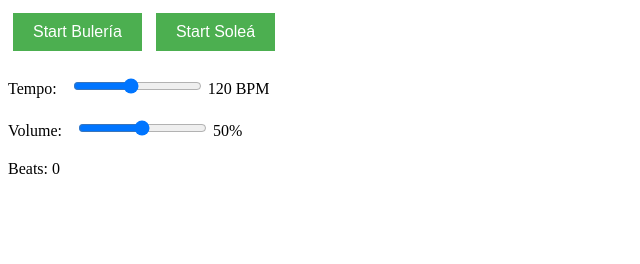
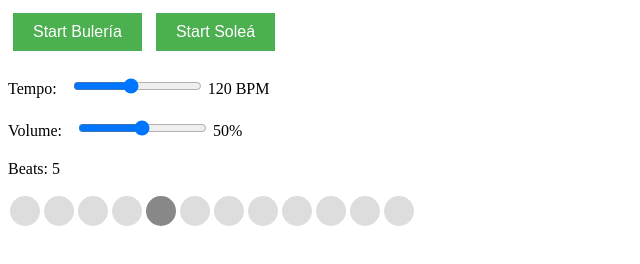
Before and after one commit to scrT7/scrT7.github.io, a plain HTML site: page index.html in a window 1280 px wide. Both pictures are taken after a click on the button "Start Bulería". Shown: the whole page, without its empty margins (0-640 px from the left). Drawn offline with Linux system fonts and the light colour scheme.

Commit message:
Update index.html

```diff
--- a/index.html
+++ b/index.html
@@ -83,4 +83,68 @@
                 button.classList.remove('active-strong', 'active-weak');
                 if (index === currentBeat) {
                     if (patterns[pattern].includes(index)) {
-                        button.classList
+                        button.classList.add('active-strong');
+                    } else {
+                        button.classList.add('active-weak');
+                    }
+                }
+            });
+        }
+
+        function startMetronome(pattern) {
+            currentPattern = pattern;
+            beat = 1;
+            document.getElementById('beatCount').textContent = 'Beats: ' + beat;
+            createBeatButtons();
+            updateBeatButtons(beat - 1, pattern);
+            clearInterval(intervalId); // Clear any existing interval
+            intervalId = setInterval(() => {
+                document.getElementById('beatCount').textContent = 'Beats: ' + beat;
+                updateBeatButtons(beat - 1, pattern);
+                playBeep(beat - 1, pattern); // Adjust index for stronger beats
+                beat++;
+                if (beat > totalBeats) {
+                    beat = 1; // Reset beat count for the next loop
+                }
+            }, interval);
+        }
+
+        function playBeep(currentBeat, pattern) {
+            const audioCtx = new (window.AudioContext || window.webkitAudioContext)();
+            const oscillator = audioCtx.createOscillator();
+            const gainNode = audioCtx.createGain();
+
+            if (patterns[pattern].includes(currentBeat)) {
+                oscillator.frequency.setValueAtTime(1500, audioCtx.currentTime); // Strong beat frequency
+                gainNode.gain.setValueAtTime(volume, audioCtx.currentTime); // Adjusted volume
+            } else {
+                oscillator.frequency.setValueAtTime(1000, audioCtx.currentTime); // Regular beat frequency
+                gainNode.gain.setValueAtTime(volume * 0.5, audioCtx.currentTime); // Adjusted volume
+            }
+
+            oscillator.connect(gainNode);
+            gainNode.connect(audioCtx.destination);
+            oscillator.start();
+            oscillator.stop(audioCtx.currentTime + 0.1); // Beep duration
+        }
+
+        function updateTempo(value) {
+            interval = parseInt(value, 10);
+            const bpm = Math.round(60000 / interval);
+            document.getElementById('tempoValue').textContent = `${bpm} BPM`;
+            if (intervalId) {
+                clearInterval(intervalId); // Restart metronome if already running
+                startMetronome(currentPattern);
+            }
+        }
+
+        function updateVolume(value) {
+            volume = parseFloat(value);
+            document.getElementById('volumeValue').textContent = `${Math.round(volume * 100)}%`;
+        }
+
+        // Initialize beat buttons on page load
+        createBeatButtons();
+    </script>
+</body>
+</html>
```
